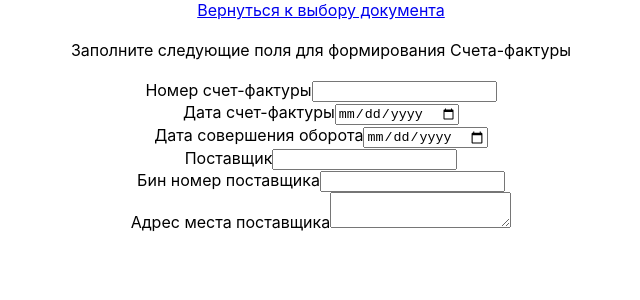
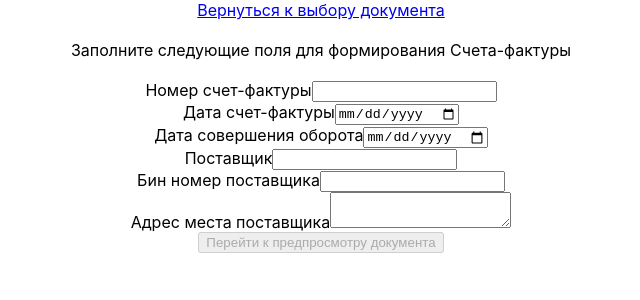
Before and after one commit to frontkot/create-documents, a React (Create React App) app: page /invoice in a window 1280 px wide. Shown: the top 300 px of the page, without its empty margins (319-959 px from the left). Built offline with nearby package versions, Linux system fonts and the light colour scheme.

Commit message:
edit package.json, add some fields in invoice

```diff
--- a/package.json
+++ b/package.json
@@ -21,7 +21,7 @@
   },
   "scripts": {
     "start": "react-scripts start",
-    "build": "CI= npm run build",
+    "build": "CI='' npm run build",
     "test": "react-scripts test",
     "eject": "react-scripts eject"
   },
--- a/src/components/Invoice/Invoice.js
+++ b/src/components/Invoice/Invoice.js
@@ -30,7 +30,7 @@ const Invoice = () => {
 
                 <TextArea className='invoice-text_area' text='Адрес места поставщика' id=''/>
 
-
+                <SubmitButton disabled={true} text='Перейти к предпросмотру документа' className='invoice-submit'/>
                 </Form>
             )}
         </Formik>
```
Also changed, not shown: 1 other file (tests, documents, lock files or other folders).
